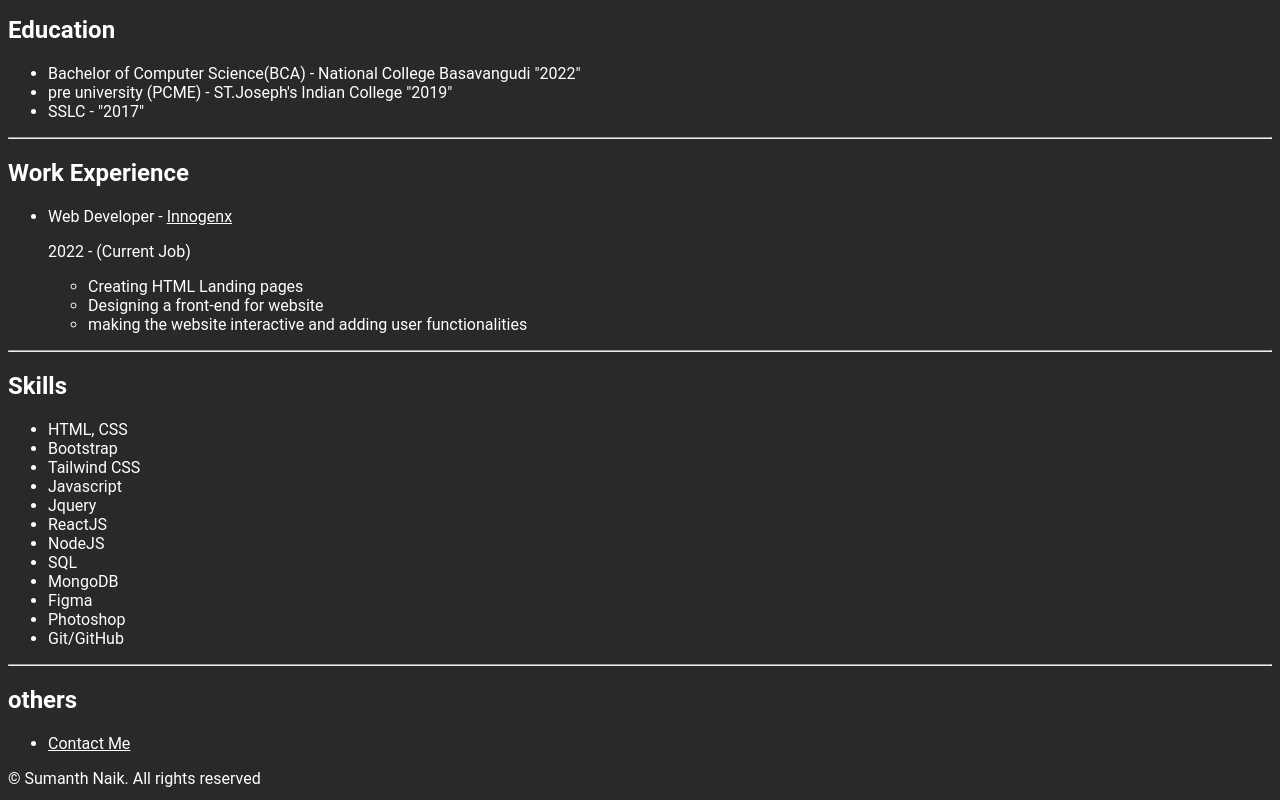
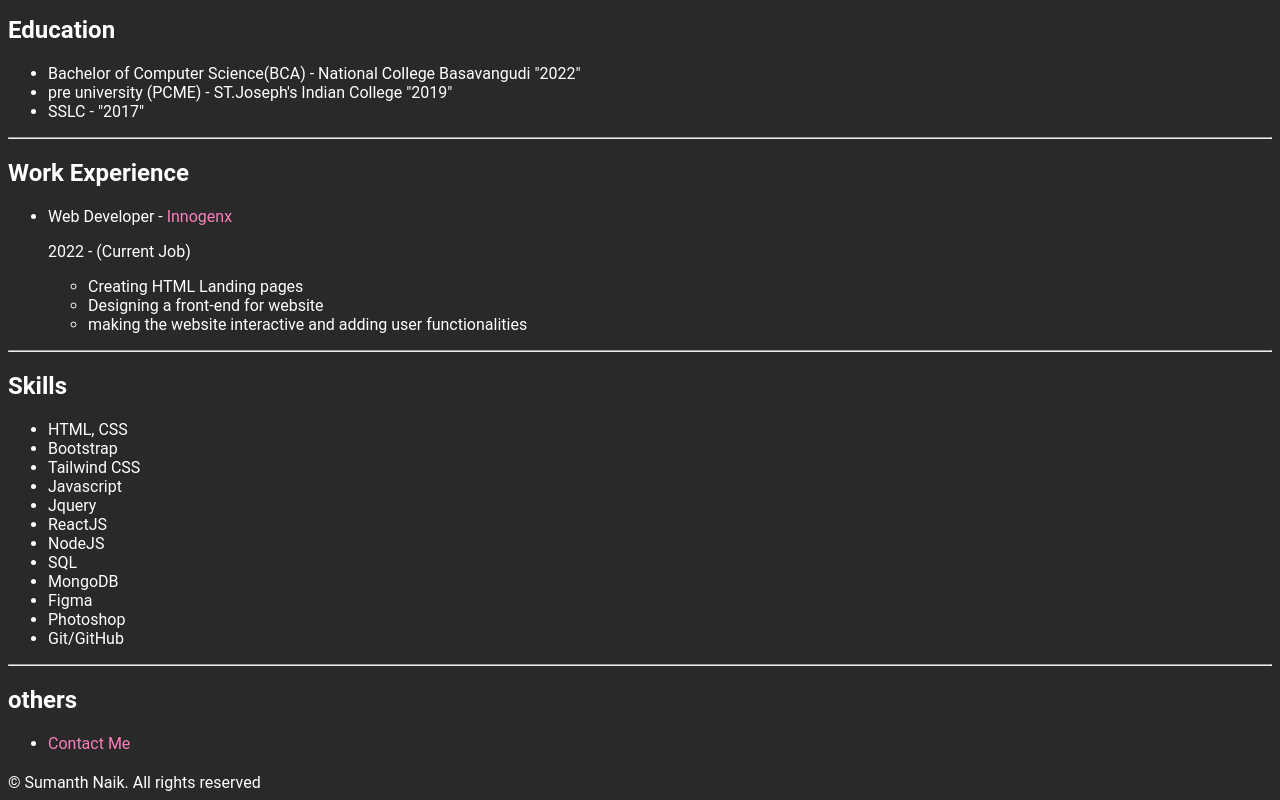
Before and after one commit to SNDevCodes/Capstone-Project, a plain HTML site: page index.html in a window 1280 px wide. Shown: the part 434-1234 px from the top of the page. Drawn offline with Linux system fonts and the light colour scheme.

Commit message:
Update style.css

```diff
--- a/style.css
+++ b/style.css
@@ -7,3 +7,12 @@
 img{
   border-radius: 50%;
 }
+
+a {
+    color: #f97fbb;
+    text-decoration: none;
+}
+
+footer{
+  margin-top: 20px;
+}
```
